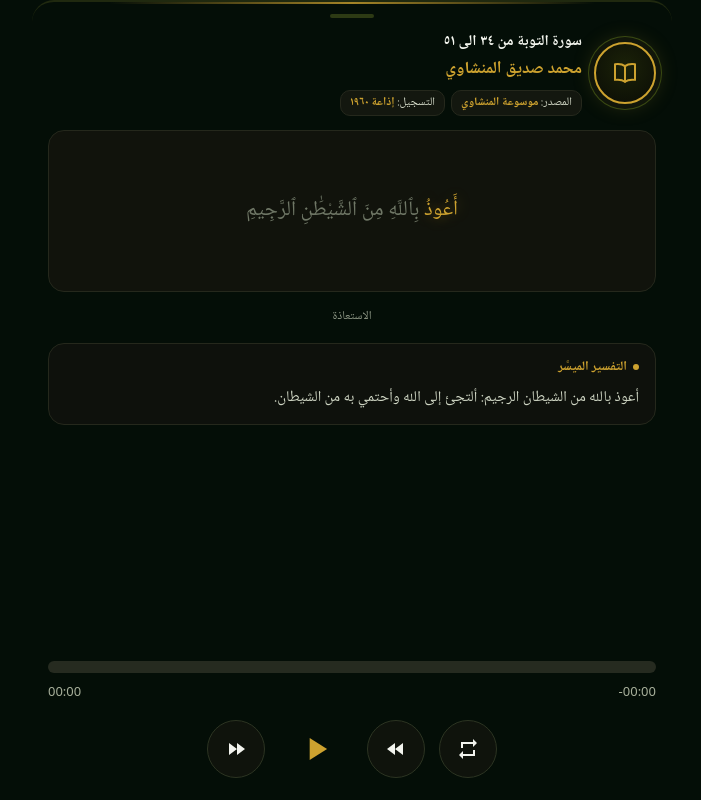
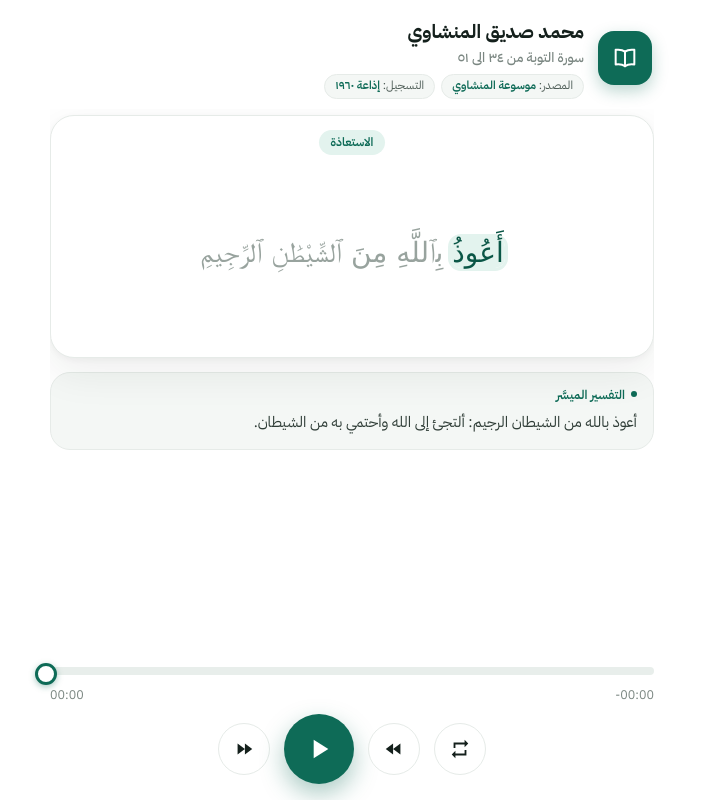
Before and after one commit to elattar0001/athar-tadabbur, a plain HTML site: page index.html in a window 1280 px wide. Shown: the whole page, without its empty margins (288-989 px from the left). Drawn offline with Linux system fonts and the light colour scheme; a web font is replaced by a local one.

Commit message:
Update theme color and font styles in index.html

```diff
--- a/index.html
+++ b/index.html
@@ -3,68 +3,72 @@
 <head>
 <meta charset="utf-8">
 <meta name="viewport" content="width=device-width,initial-scale=1,viewport-fit=cover,user-scalable=no">
-<meta name="theme-color" content="#050605">
+<meta name="theme-color" content="#ffffff">
+<meta http-equiv="Cache-Control" content="no-cache">
 <title>تدبّر</title>
-<meta http-equiv="Cache-Control" content="no-cache">
 <script src="https://telegram.org/js/telegram-web-app.js"></script>
 <link rel="preconnect" href="https://fonts.googleapis.com"><link rel="preconnect" href="https://fonts.gstatic.com" crossorigin>
-<link href="https://fonts.googleapis.com/css2?family=Noto+Naskh+Arabic:wght@400;500;600;700&display=swap" rel="stylesheet">
+<link href="https://fonts.googleapis.com/css2?family=IBM+Plex+Sans+Arabic:wght@400;500;600;700&display=swap" rel="stylesheet">
 <style>
-:root{--bg:#040e07;--sheet:#06120a;--card:#11130c;--line:#25281c;--lime:#cda22f;--lime2:#a98421;--txt:#f2f4ee;--mut:#8f9886}
+@font-face{font-family:'QCF_P001';src:url(https://am9li9.com/fonts/QCF1/QCF_P001.woff2) format('woff2');font-display:block}
+@font-face{font-family:'QCF_P192';src:url(https://am9li9.com/fonts/QCF1/QCF_P192.woff2) format('woff2');font-display:block}
+@font-face{font-family:'QCF_P193';src:url(https://am9li9.com/fonts/QCF1/QCF_P193.woff2) format('woff2');font-display:block}
+@font-face{font-family:'QCF_P194';src:url(https://am9li9.com/fonts/QCF1/QCF_P194.woff2) format('woff2');font-display:block}
+@font-face{font-family:'QCF_P195';src:url(https://am9li9.com/fonts/QCF1/QCF_P195.woff2) format('woff2');font-display:block}
+@font-face{font-family:'KFGQPC';src:url(https://raw.githubusercontent.com/nuqayah/qpc-fonts/master/mushaf-v4-hafs/uthmanic_hafs_v22.ttf) format('truetype');font-display:block}
+:root{--bg:#ffffff;--ink:#14201c;--mut:#7b8782;--line:#e6ebe8;--soft:#f4f7f5;--g:#0e6b57;--g2:#0a5646;--gl:#e3f3ee;--lh:64px}
 *{box-sizing:border-box;-webkit-tap-highlight-color:transparent;user-select:none}
-html,body{margin:0;height:100%;background:var(--bg);color:var(--txt);font-family:'Noto Naskh Arabic',system-ui,sans-serif;-webkit-font-smoothing:antialiased;overflow:hidden}
-#app{display:flex;flex-direction:column;height:100%;max-width:640px;margin:0 auto;background:var(--bg);border-top:2px solid #20290f;border-radius:22px 22px 0 0;padding:10px 16px calc(14px + env(safe-area-inset-bottom));position:relative}
-#app::before{content:"";position:absolute;top:0;left:12%;right:12%;height:2px;background:linear-gradient(90deg,transparent,var(--lime),transparent);opacity:.8}
-#grab{width:44px;height:4px;border-radius:4px;background:#2d3a14;margin:2px auto 12px}
-#top{display:flex;align-items:center;gap:12px}
-#av{width:62px;height:62px;border-radius:50%;flex:none;display:grid;place-items:center;border:2px solid var(--lime);box-shadow:0 0 0 5px #11160a,0 0 0 6px #3a4a12,0 0 22px rgba(205,162,47,.25);background:radial-gradient(circle at 50% 40%,#1b2208,#0a0c06)}
-#av svg{width:30px;height:30px;fill:none;stroke:var(--lime);stroke-width:1.6;stroke-linecap:round;stroke-linejoin:round}
+html,body{margin:0;height:100%;background:var(--bg);color:var(--ink);font-family:'IBM Plex Sans Arabic',system-ui,sans-serif;-webkit-font-smoothing:antialiased;overflow:hidden}
+#app{display:flex;flex-direction:column;height:100%;max-width:640px;margin:0 auto;padding:14px 18px calc(16px + env(safe-area-inset-bottom))}
+#top{display:flex;align-items:center;gap:14px;padding:4px 2px 10px}
+#av{width:54px;height:54px;border-radius:16px;flex:none;display:grid;place-items:center;background:var(--g);box-shadow:0 6px 16px rgba(14,107,87,.28)}
+#av svg{width:28px;height:28px;fill:none;stroke:#fff;stroke-width:1.7;stroke-linecap:round;stroke-linejoin:round}
 #meta{flex:1;min-width:0;text-align:right}
-#title{font-size:15px;line-height:1.7;color:#f4f6ef;font-weight:600;white-space:nowrap;overflow:hidden;text-overflow:ellipsis}
-#reciter{font-size:17px;line-height:1.7;color:var(--lime);font-weight:700}
+#reciter{font-size:19px;line-height:1.5;color:var(--ink);font-weight:700}
+#title{font-size:13.5px;line-height:1.6;color:var(--mut);font-weight:500;white-space:nowrap;overflow:hidden;text-overflow:ellipsis}
 #tags{display:flex;gap:6px;flex-wrap:wrap;margin:6px 0 0}
-.tag{font-size:11.5px;color:#d5dbc9;background:#13170f;border:1px solid var(--line);border-radius:10px;padding:2px 9px;line-height:1.7}
-.tag b{color:var(--lime);font-weight:600}
-@font-face{font-family:'KFGQPC';src:url(https://raw.githubusercontent.com/nuqayah/qpc-fonts/master/mushaf-v4-hafs/uthmanic_hafs_v22.ttf) format('truetype');font-display:block}
-#stage{flex:1;min-height:0;overflow-y:auto;padding:14px 0 6px;display:flex;flex-direction:column;gap:12px;scrollbar-width:none}
+.tag{font-size:11.5px;color:#4c5b55;background:var(--soft);border:1px solid var(--line);border-radius:20px;padding:1px 10px;line-height:1.8}
+.tag b{color:var(--g);font-weight:600}
+#stage{flex:1;min-height:0;overflow-y:auto;padding:6px 0;display:flex;flex-direction:column;gap:14px;scrollbar-width:none}
 #stage::-webkit-scrollbar{display:none}
-.vcard{border:1px solid #25281c;border-radius:16px;background:#11130c;padding:8px 14px;text-align:center;position:relative}
-#win{height:calc(3 * var(--lh));overflow:hidden;position:relative}
-:root{--lh:48px}
-#flow{font-family:'KFGQPC','Noto Naskh Arabic',serif;font-size:21px;line-height:var(--lh);text-align:center;width:100%;color:#6f7766;transition:transform .45s cubic-bezier(.3,.7,.2,1);will-change:transform;margin:0;padding:0}
-#flow span.w{transition:color .15s}
-#flow span.d{color:#eef1e8}
-#flow span.c{color:var(--lime);text-shadow:0 0 14px rgba(205,162,47,.45)}
-#flow span.e{color:var(--lime);font-size:.95em}
-#flow{opacity:1;transition:opacity .2s,transform .45s cubic-bezier(.3,.7,.2,1)}#flow.fade{opacity:0}
-#flow.card{text-align:center}
-#where{margin-top:2px;font-size:12px;color:var(--mut);text-align:center;padding-bottom:4px}
-#taf{border:1px solid var(--line);border-radius:16px;background:#0e110c;padding:12px 16px;text-align:right}
-#taf h4{margin:0 0 6px;font-size:13px;color:var(--lime);font-weight:600;display:flex;align-items:center;gap:6px}
-#taf h4::before{content:"";width:6px;height:6px;border-radius:50%;background:var(--lime)}
-#tt{font-size:15px;line-height:1.9;color:#cfd6c4}
+.vcard{background:#fff;border:1px solid var(--line);border-radius:24px;box-shadow:0 14px 40px rgba(20,32,28,.08),0 2px 6px rgba(20,32,28,.04);padding:10px 16px 8px;position:relative}
+#chip{display:inline-block;font-size:12px;font-weight:600;color:var(--g);background:var(--gl);border-radius:20px;padding:1px 12px;line-height:1.9;margin:4px 0 2px}
+#win{height:calc(3 * var(--lh));overflow:hidden;position:relative;-webkit-mask-image:linear-gradient(#0000,#000 14%,#000 86%,#0000);mask-image:linear-gradient(#0000,#000 14%,#000 86%,#0000)}
+#flow{font-size:28px;line-height:var(--lh);text-align:center;width:100%;color:#98a39e;margin:0;transition:transform .35s cubic-bezier(.3,.7,.2,1);will-change:transform}
+#flow.pop{animation:pop .16s ease-out}
+@keyframes pop{from{opacity:.2}to{opacity:1}}
+#flow span.w{border-radius:10px;transition:color .1s,background-color .1s;padding:0 1px}
+#flow span.d{color:var(--ink)}
+#flow span.c{color:var(--g2);background:var(--gl);box-shadow:0 0 0 3px var(--gl)}
+#flow span.e{color:var(--g)}
+#taf{background:var(--soft);border:1px solid var(--line);border-radius:20px;padding:12px 16px;text-align:right}
+#taf h4{margin:0 0 4px;font-size:12.5px;color:var(--g);font-weight:600;display:flex;align-items:center;gap:6px}
+#taf h4::before{content:"";width:6px;height:6px;border-radius:50%;background:var(--g)}
+#tt{font-size:15px;line-height:1.95;color:#2f3d37}
 #prog{margin-top:8px}
-#track{position:relative;height:12px;background:#262b20;border-radius:12px;direction:ltr;cursor:pointer;touch-action:none}
-#fill{position:absolute;left:0;top:0;bottom:0;width:0;background:var(--lime);border-radius:12px}
-#times{display:flex;justify-content:space-between;direction:ltr;color:#a8b09b;font-size:13px;margin-top:9px;font-family:system-ui;font-variant-numeric:tabular-nums}
-#ctl{display:flex;justify-content:center;align-items:center;gap:14px;margin-top:12px;direction:ltr}
-.cb{width:58px;height:58px;border-radius:50%;border:1px solid #2c3422;background:#0f130c;color:var(--txt);display:grid;place-items:center;cursor:pointer;transition:background .15s,transform .1s}
-.cb:active{transform:scale(.94);background:#171d10}
-.cb svg{width:24px;height:24px;fill:var(--txt)}
-.cb.on{border-color:var(--lime);background:#1a2108}.cb.on svg{fill:var(--lime)}
-#play{width:74px;height:74px;border:0;background:none}
-#play svg{width:38px;height:38px;fill:var(--lime)}
+#track{position:relative;height:8px;background:#e8eeeb;border-radius:8px;direction:ltr;cursor:pointer;touch-action:none}
+#track::after{content:"";position:absolute;inset:-12px 0}
+#fill{position:absolute;left:0;top:0;bottom:0;width:0;background:var(--g);border-radius:8px}
+#fill::after{content:"";position:absolute;right:-7px;top:50%;width:16px;height:16px;margin-top:-8px;border-radius:50%;background:#fff;border:3px solid var(--g);box-shadow:0 2px 6px rgba(14,107,87,.35)}
+#times{display:flex;justify-content:space-between;direction:ltr;color:var(--mut);font-size:12.5px;margin-top:10px;font-variant-numeric:tabular-nums}
+#ctl{display:flex;justify-content:center;align-items:center;gap:14px;margin-top:10px;direction:ltr}
+.cb{width:52px;height:52px;border-radius:50%;border:1px solid var(--line);background:#fff;color:var(--ink);display:grid;place-items:center;cursor:pointer;transition:background .15s,transform .1s}
+.cb:active{transform:scale(.94);background:var(--soft)}
+.cb svg{width:22px;height:22px;fill:var(--ink)}
+.cb.on{border-color:var(--g);background:var(--gl)}.cb.on svg{fill:var(--g)}
+#play{width:70px;height:70px;border:0;background:var(--g);box-shadow:0 10px 24px rgba(14,107,87,.35)}
+#play:active{background:var(--g2)}
+#play svg{width:32px;height:32px;fill:#fff}
 </style>
 </head>
 <body>
 <div id="app">
- <div id="grab"></div>
  <div id="top">
   <div id="av"><svg viewBox="0 0 24 24"><path d="M12 6.5C10 5 7 4.6 4 5v12.5c3-.4 6 0 8 1.5 2-1.5 5-1.9 8-1.5V5c-3-.4-6 0-8 1.5Z"/><path d="M12 6.5V19"/></svg></div>
-  <div id="meta"><div id="title">…</div><div id="reciter"></div><div id="tags"></div></div>
+  <div id="meta"><div id="reciter"></div><div id="title">…</div><div id="tags"></div></div>
  </div>
  <div id="stage">
-  <div class="vcard" id="vc"><div id="win"><div id="flow">جارٍ التحميل…</div></div></div><div id="where"></div>
+  <div class="vcard" id="vc"><div style="text-align:center"><span id="chip"></span></div><div id="win"><div id="flow"></div></div></div>
   <div id="taf" style="display:none"><h4>التفسير الميسَّر</h4><div id="tt"></div></div>
  </div>
  <div id="prog"><div id="track"><div id="fill"></div></div><div id="times"><span id="cur">00:00</span><span id="rem">-00:00</span></div></div>
@@ -77,56 +81,64 @@ html,body{margin:0;height:100%;background:var(--bg);color:var(--txt);font-family
  <audio id="a" preload="metadata"></audio>
 </div>
 <script>
-const tg=window.Telegram&&Telegram.WebApp;if(tg){try{tg.ready();tg.expand();tg.setHeaderColor('#050605');tg.setBackgroundColor('#050605');tg.disableVerticalSwipes&&tg.disableVerticalSwipes()}catch(e){}}
+const tg=window.Telegram&&Telegram.WebApp;if(tg){try{tg.ready();tg.expand();tg.setHeaderColor('#ffffff');tg.setBackgroundColor('#ffffff');tg.disableVerticalSwipes&&tg.disableVerticalSwipes()}catch(e){}}
 const $=id=>document.getElementById(id),a=$('a');
 const AR='٠١٢٣٤٥٦٧٨٩',ar=n=>String(n).replace(/\d/g,d=>AR[d]);
 const fmt=s=>{s=Math.max(0,s|0);const h=s/3600|0,m=(s%3600)/60|0,x=s%60;return(h?h+':'+String(m).padStart(2,'0'):String(m).padStart(2,'0'))+':'+String(x).padStart(2,'0')};
-let base0=0,D,ev=[],cur=-1,curCard=null,rep=false,drag=false,spans=[],lastTop=-1,cardIdx={};
+const LEAD=0.12;
+let D,ev=[],cur=-1,curCard=null,rep=false,drag=false,spans=[],lastTop=-1,cardIdx={},base0=0,curWanted=0;
 const q=new URLSearchParams(location.search);
+const LH=()=>parseFloat(getComputedStyle(document.documentElement).getPropertyValue('--lh'))||64;
 fetch((q.get('d')||'data.json')+'?v='+Date.now()).then(r=>r.json()).then(d=>{
  D=d;ev=d.ev;$('title').textContent=d.title;$('reciter').textContent=d.reciter;
  $('tags').innerHTML=(d.tags||[]).map(t=>`<span class="tag">${t[0]}: <b>${t[1]}</b></span>`).join('');
  d.words.forEach((w,i)=>{(cardIdx[w.c]=cardIdx[w.c]||[]).push(i)});
  a.src=d.audio;const t=parseFloat(q.get('t'));if(t>0)a.addEventListener('loadedmetadata',()=>{a.currentTime=t},{once:true});
  setWord(0,true);tick();
- if(document.fonts&&document.fonts.ready)document.fonts.ready.then(()=>{lastTop=-1;setWord(cur<0?0:cur,true)}).catch(()=>{});
- setTimeout(()=>{lastTop=-1;setWord(cur<0?0:cur,true)},1500);
+ if(document.fonts&&document.fonts.ready)document.fonts.ready.then(()=>{lastTop=-1;relayout()}).catch(()=>{});
+ setTimeout(relayout,1500);
 });
 function find(t){let lo=0,hi=ev.length-1,r=-1;while(lo<=hi){const m=(lo+hi)>>1;if(ev[m][0]<=t){r=m;lo=m+1}else hi=m-1}return r}
-function renderCard(c,instant){
- const f=$('flow'),go=()=>{
-  const ids=cardIdx[c];spans=[];f.innerHTML=ids.map(i=>`<span class="w${D.words[i].end?' e':''}" data-i="${i}">${D.words[i].t}</span> `).join('');
-  spans=[...f.querySelectorAll('span.w')];spans.forEach(sp=>sp.onclick=()=>{const i=+sp.dataset.i;for(let k=0;k<ev.length;k++)if(ev[k][1]===i){a.currentTime=ev[k][0];break}});
-  f.style.transition='none';f.style.transform='translateY(0)';lastTop=-1;base0=0;f.classList.remove('fade');void f.offsetWidth;f.style.transition='';cur=-2;curCard=c;{const lh=parseFloat(getComputedStyle(document.documentElement).getPropertyValue('--lh'))||48;const h=f.scrollHeight;base0=h<3*lh?Math.round((3*lh-h)/2):0;}setWord(curWanted,true)};
- if(instant||!curCard){go()}else{f.classList.add('fade');setTimeout(go,180)}
+function relayout(){lastTop=-1;if(D&&curCard){measure();setWord(curWanted,true)}}
+function measure(){const f=$('flow'),lh=LH(),h=f.scrollHeight;base0=h<3*lh?Math.round((3*lh-h)/2):0}
+function renderCard(c){
+ const f=$('flow'),ids=cardIdx[c],v=D.verses[c];
+ f.style.fontFamily="'"+v.font+"','KFGQPC',serif";f.style.fontSize=c==='basm'?'36px':'';
+ f.innerHTML=ids.map(i=>`<span class="w${D.words[i].end?' e':''}" data-i="${i}">${D.words[i].t}</span> `).join('');
+ spans=[...f.querySelectorAll('span.w')];
+ spans.forEach(sp=>sp.onclick=()=>{const i=+sp.dataset.i;for(let k=0;k<ev.length;k++)if(ev[k][1]===i){a.currentTime=ev[k][0];break}});
+ f.style.transition='none';f.style.transform='translateY(0)';lastTop=-1;
+ f.classList.remove('pop');void f.offsetWidth;f.classList.add('pop');
+ curCard=c;cur=-2;measure();void f.offsetWidth;f.style.transition='';
+ $('chip').textContent=v.label?v.label:'سورة التوبة · الآية '+ar(v.n);
+ $('tt').textContent=v.tafsir;$('taf').style.display='';
 }
-let curWanted=0;
 function setWord(w,force){
  curWanted=w;const c=D.words[w].c;
- if(c!==curCard){renderCard(c,force);return}
- if(w===cur&&!force)return;
+ if(c!==curCard)renderCard(c);
+ else if(w===cur&&!force)return;
  const base=cardIdx[c][0],k=w-base;
  spans.forEach((sp,i)=>{sp.classList.toggle('d',i<k);sp.classList.toggle('c',i===k)});
  cur=w;
  const top=spans[k]?spans[k].offsetTop:0;
- if(top!==lastTop){lastTop=top;const lh=parseFloat(getComputedStyle(document.documentElement).getPropertyValue('--lh'))||48;$('flow').style.transform=`translateY(${base0-Math.max(0,top-lh)}px)`}
- const v=D.verses[c];
- $('where').textContent=v.label?v.label:'سورة التوبة · الآية '+ar(v.n);$('tt').textContent=v.tafsir;$('taf').style.display='';
+ if(top!==lastTop){lastTop=top;$('flow').style.transform=`translateY(${base0-Math.max(0,top-LH())}px)`}
 }
+function now(){return q.get('fake')?+q.get('fake'):a.currentTime}
 function tick(){
  if(!D)return;
- const t=q.get('fake')?+q.get('fake'):a.currentTime,d=a.duration||0;
+ const t=now(),d=a.duration||0;
  if(!drag)$('fill').style.width=d?(t/d*100)+'%':'0';
  $('cur').textContent=fmt(t);$('rem').textContent='-'+fmt(d-t);
- const i=find(t);
+ const i=find(t+LEAD);
  setWord(i<0?0:ev[i][1]);
 }
-a.addEventListener('timeupdate',tick);a.addEventListener('loadedmetadata',tick);setInterval(()=>{if(!a.paused)tick()},80);
-window.addEventListener('resize',()=>{lastTop=-1;if(D)setWord(curWanted,true)});
+a.addEventListener('timeupdate',tick);a.addEventListener('loadedmetadata',tick);a.addEventListener('seeked',tick);
+(function loop(){if(!a.paused)tick();requestAnimationFrame(loop)})();
+window.addEventListener('resize',relayout);
 const PL='M8 5v14l11-7z',PA='M6 5h4v14H6zm8 0h4v14h-4z';
 $('play').onclick=()=>{a.paused?a.play():a.pause()};
-a.addEventListener('play',()=>{$('ic').innerHTML=`<path d="${PA}"/>`;$('vc').classList.add('live')});
-a.addEventListener('pause',()=>{$('ic').innerHTML=`<path d="${PL}"/>`;$('vc').classList.remove('live')});
+a.addEventListener('play',()=>{$('ic').innerHTML=`<path d="${PA}"/>`});
+a.addEventListener('pause',()=>{$('ic').innerHTML=`<path d="${PL}"/>`});
 function seekTo(x){const r=$('track').getBoundingClientRect();const p=Math.min(1,Math.max(0,(x-r.left)/r.width));a.currentTime=p*a.duration;$('fill').style.width=p*100+'%';tick()}
 $('track').addEventListener('pointerdown',e=>{drag=true;$('track').setPointerCapture(e.pointerId);seekTo(e.clientX)});
 $('track').addEventListener('pointermove',e=>{if(drag)seekTo(e.clientX)});
```
